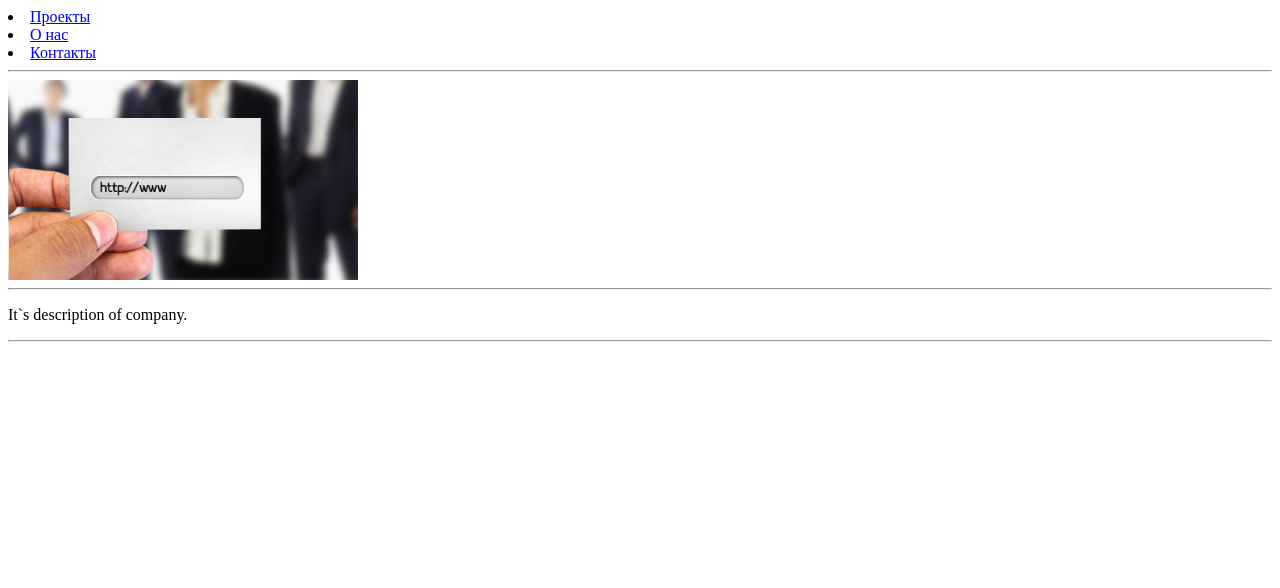
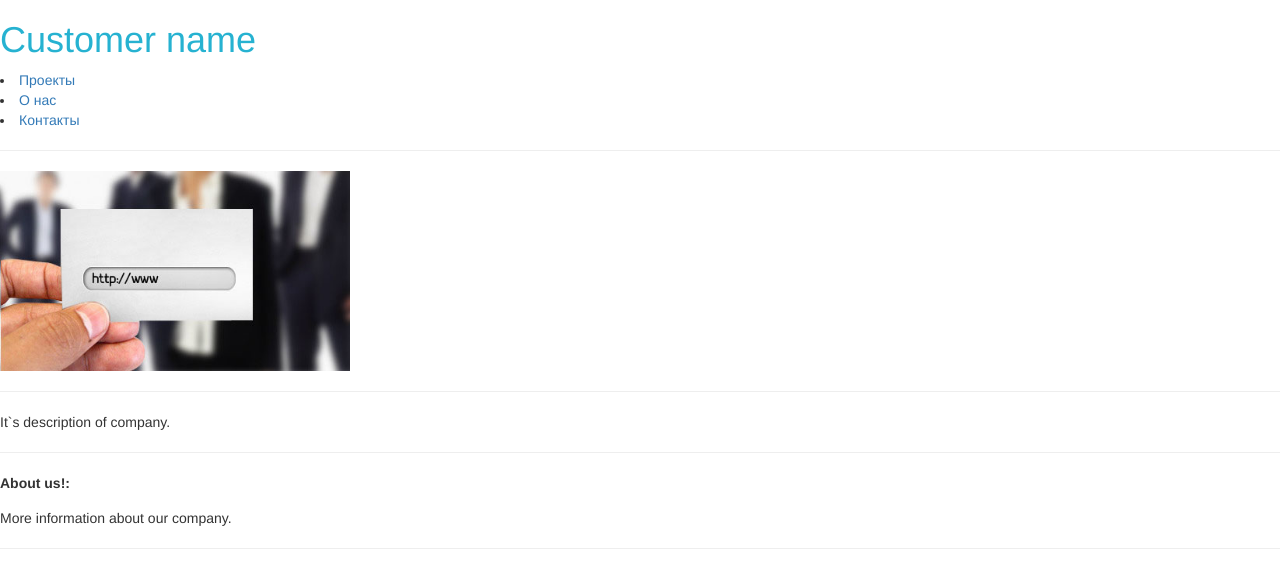
Before and after one commit to Radik73/site_visit, a Django app: page /about in a window 1280 px wide. Shown: the top 588 px of the page. Run offline with Django 3.2, Linux system fonts and the light colour scheme; some libraries are stand-ins or nearby versions.

Commit message:
Commit Site with css and bootstrap included files

```diff
--- a/content.xml
+++ b/content.xml
@@ -1,4 +1,5 @@
 <content>
 	<description>It`s description of company.</description>
-	<images>visit.jpg</images>
+	<images>visit_1.jpg</images>
+	<information>More information about our company.</information>
 </content>
--- a/firstapp/urls.py
+++ b/firstapp/urls.py
@@ -17,6 +17,7 @@ urlpatterns = [
 	url(r'^send', views.send_message, name='message')
 ]
 if settings.DEBUG:
+	if settings.MEDIA_ROOT:
 		urlpatterns += static(settings.MEDIA_URL, document_root=settings.MEDIA_ROOT)
 
 #urlpatterns += staticfiles_urlpatterns()
--- a/mysite/templates/about.html
+++ b/mysite/templates/about.html
@@ -1,3 +1,16 @@
+<!DOCTYPE html>
+{% load staticfiles %}
+<html>
+<head>
+	<title>О нас</title>
+	<link rel="stylesheet" href="//maxcdn.bootstrapcdn.com/bootstrap/3.2.0/css/bootstrap.min.css">
+	<link rel="stylesheet" href="//maxcdn.bootstrapcdn.com/bootstrap/3.2.0/css/bootstrap-theme.min.css">
+	<link rel="stylesheet" href="{% static 'site.css' %}">
+</head>
+<body>
+<div class = "header">
+	<h1>Customer name</h1>
+</div>
 <div class="menu">
 		<li><a href="{% url 'projects' %}">Проекты</a></li>
 		<li><a href="{% url 'about' %}">О нас</a></li>
@@ -5,7 +18,6 @@
 		<hr>
 </div>
 <div class="images">
-		{% load staticfiles %}
 		<img src="{% static picture %}" width="350" height="200" alt="My images"/>
 		<hr>
 </div>
@@ -13,3 +25,11 @@
 	<p>{{ data }}<p>
 	<hr>
 </div>
+<div class="info">
+	<label>About us!:</label><br/>
+	<p/>
+	<p>{{ info }}<p>
+	<hr>
+</div>
+</body>
+</html>
--- a/mysite/templates/message.html
+++ b/mysite/templates/message.html
@@ -28,7 +28,8 @@
 		</ul>
 	{% endif %}
 	<form action="/send" method="POST">
-		<label>Please contact us!:</label><hr/>
+		<label>Please contact us!:</label><br/>
+		<p/>
 		<input size="44" name="guest_mail" type="text" value="Please type e-mail"><br/>
 		<p/>
 		<input size="44" name="message_title" type="text" value="Please type title"><br/>
@@ -39,6 +40,7 @@
 		<p/>
 		<input type="submit" value="Send message">
 		{% csrf_token %}
+		<hr>
 	</form>
 	</div>
 </body>
--- a/mysite/templates/projects.html
+++ b/mysite/templates/projects.html
@@ -13,6 +13,7 @@
 <div class="images">
 		{% load staticfiles %}
 		<img src="{% static picture %}" width="350" height="200" alt="My images"/>
+		<hr>
 </div>
 <div class="description">
 	<p>{{ data }}<p>
--- a/mysite/views.py
+++ b/mysite/views.py
@@ -21,7 +21,8 @@ from PIL import Image
 def about_us(request):
 	text_content = pars.parse('description')
 	image_content = pars.parse('images')
-	return render_to_response('about.html', {'data': text_content.nodeValue, 'picture': image_content.nodeValue})
+	information_content = pars.parse('information')
+	return render_to_response('about.html', {'data': text_content.nodeValue, 'picture': image_content.nodeValue, 'info': information_content.nodeValue})
 
 def projects(request):
 	text_content = pars.parse('description')
--- a/pars.py
+++ b/pars.py
@@ -3,4 +3,5 @@ from xml.dom.minidom import *
 def parse(object):
 	test = xml.dom.minidom.parse("content.xml")
 	data = test.getElementsByTagName(object)[0].childNodes[0]
+	print(data)
 	return data
--- /dev/null
+++ b/static/css/site.css
@@ -0,0 +1,3 @@
+div.header {
+	color: #26B2D1;
+}
```
Also changed, not shown: firstapp/settings.py (+8 -7 lines), db.sqlite3, firstapp/db.sqlite3 (added), media/images/maxresdefault_MU8mHTY.jpg (added), static/images/visit_1.jpg (renamed from static/visit.jpg), static/images/visit_2.jpg (added).
